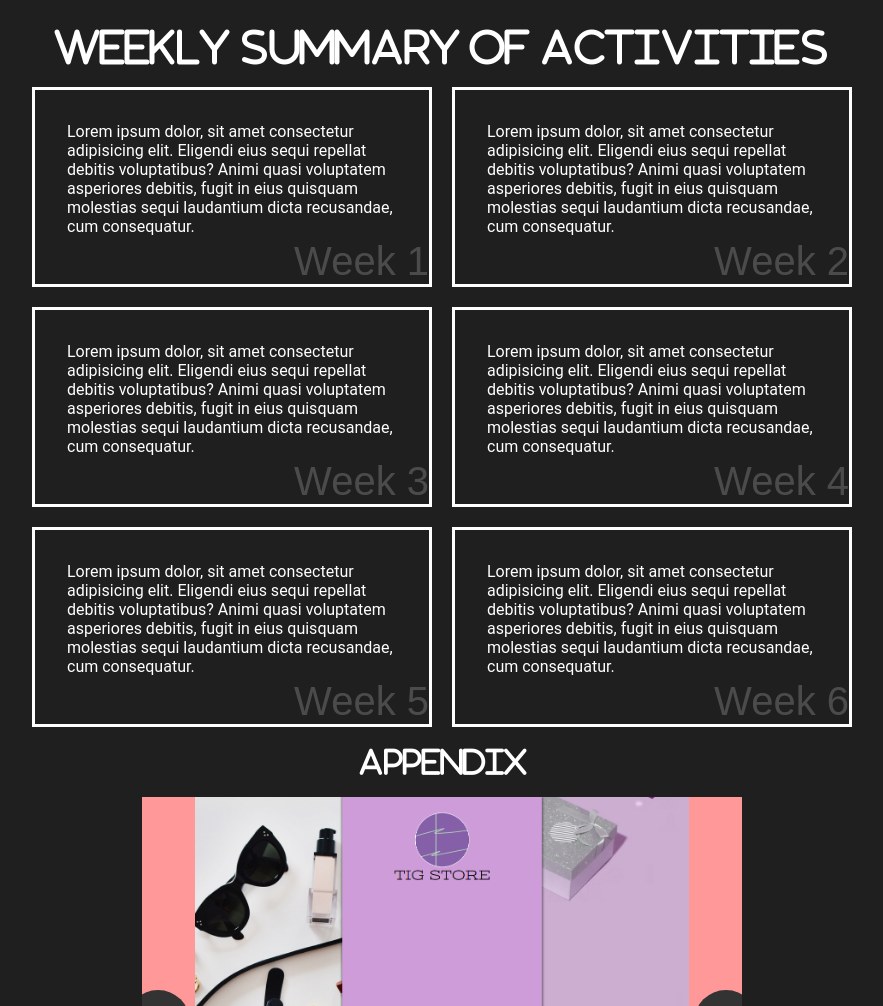
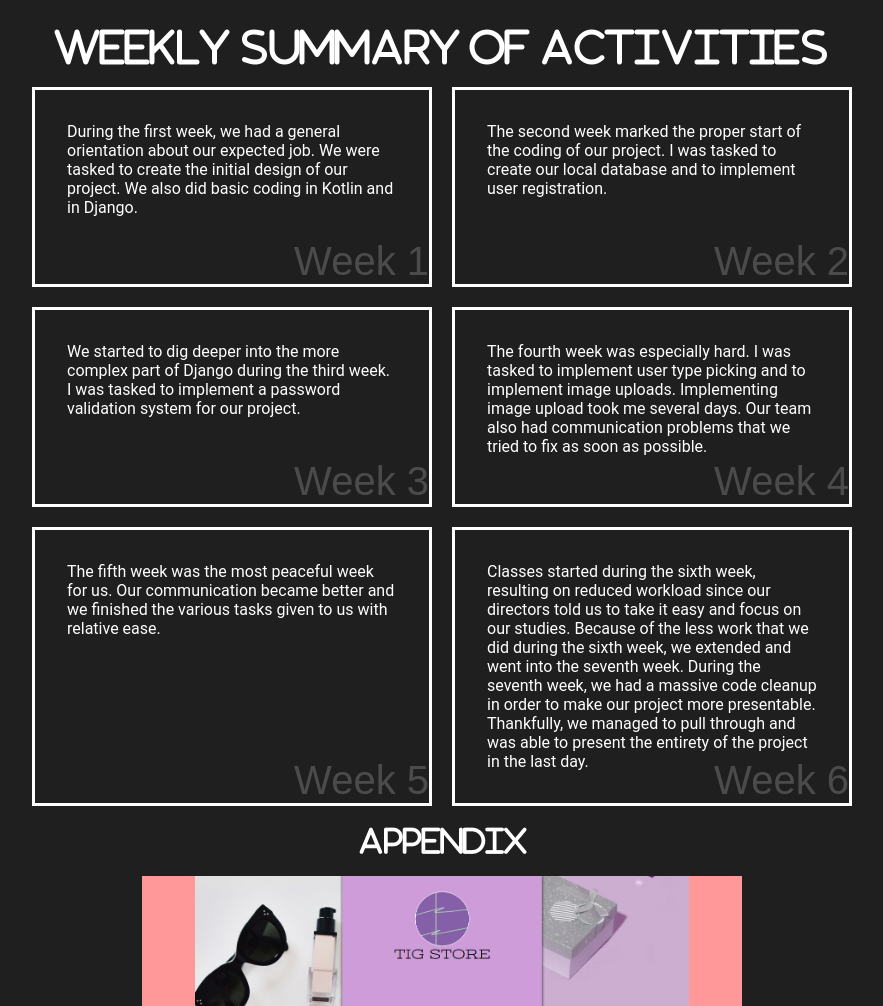
Before and after one commit to DaijobuDes/daijobudes.github.io, a plain HTML site: page fred.html in a window 1280 px wide. Shown: the part 937-1943 px from the top of the page, without its empty margins (198-1081 px from the left). Drawn offline with Linux system fonts and the light colour scheme.

Commit message:
Update fred.html

```diff
--- a/fred.html
+++ b/fred.html
@@ -34,12 +34,12 @@
         <div class="wide long flexX jcenter unselect" style="align-items:center;"><i class="fa" style="font-size: 40px; text-align:center;">Weekly Summary of Activities</i></div>
 
         <div class="weekly-container limit">
-            <div class="weekly hover-zoom">Lorem ipsum dolor, sit amet consectetur adipisicing elit. Eligendi eius sequi repellat debitis voluptatibus? Animi quasi voluptatem asperiores debitis, fugit in eius quisquam molestias sequi laudantium dicta recusandae, cum consequatur.</div>
-            <div class="weekly hover-zoom">Lorem ipsum dolor, sit amet consectetur adipisicing elit. Eligendi eius sequi repellat debitis voluptatibus? Animi quasi voluptatem asperiores debitis, fugit in eius quisquam molestias sequi laudantium dicta recusandae, cum consequatur.</div>
-            <div class="weekly hover-zoom">Lorem ipsum dolor, sit amet consectetur adipisicing elit. Eligendi eius sequi repellat debitis voluptatibus? Animi quasi voluptatem asperiores debitis, fugit in eius quisquam molestias sequi laudantium dicta recusandae, cum consequatur.</div>
-            <div class="weekly hover-zoom">Lorem ipsum dolor, sit amet consectetur adipisicing elit. Eligendi eius sequi repellat debitis voluptatibus? Animi quasi voluptatem asperiores debitis, fugit in eius quisquam molestias sequi laudantium dicta recusandae, cum consequatur.</div>
-            <div class="weekly hover-zoom">Lorem ipsum dolor, sit amet consectetur adipisicing elit. Eligendi eius sequi repellat debitis voluptatibus? Animi quasi voluptatem asperiores debitis, fugit in eius quisquam molestias sequi laudantium dicta recusandae, cum consequatur.</div>
-            <div class="weekly hover-zoom">Lorem ipsum dolor, sit amet consectetur adipisicing elit. Eligendi eius sequi repellat debitis voluptatibus? Animi quasi voluptatem asperiores debitis, fugit in eius quisquam molestias sequi laudantium dicta recusandae, cum consequatur.</div>
+            <div class="weekly hover-zoom">During the first week, we had a general orientation about our expected job. We were tasked to create the initial design of our project. We also did basic coding in Kotlin and in Django. </div>
+            <div class="weekly hover-zoom">The second week marked the proper start of the coding of our project. I was tasked to create our local database and to implement user registration. </div>
+            <div class="weekly hover-zoom">We started to dig deeper into the more complex part of Django during the third week. I was tasked to implement a password validation system for our project. </div>
+            <div class="weekly hover-zoom">The fourth week was especially hard. I was tasked to implement user type picking and to implement image uploads. Implementing image upload took me several days. Our team also had communication problems that we tried to fix as soon as possible. </div>
+            <div class="weekly hover-zoom">The fifth week was the most peaceful week for us. Our communication became better and we finished the various tasks given to us with relative ease.</div>
+            <div class="weekly hover-zoom">Classes started during the sixth week, resulting on reduced workload since our directors told us to take it easy and focus on our studies. Because of the less work that we did during the sixth week, we extended and went into the seventh week. During the seventh week, we had a massive code cleanup in order to make our project more presentable. Thankfully, we managed to pull through and was able to present the entirety of the project in the last day.</div>
         </div>
         <div class="wide long flexX jcenter unselect" style="align-items:center;"><i class="fa" style="font-size: 30px;">Appendix</i></div>
 
```
